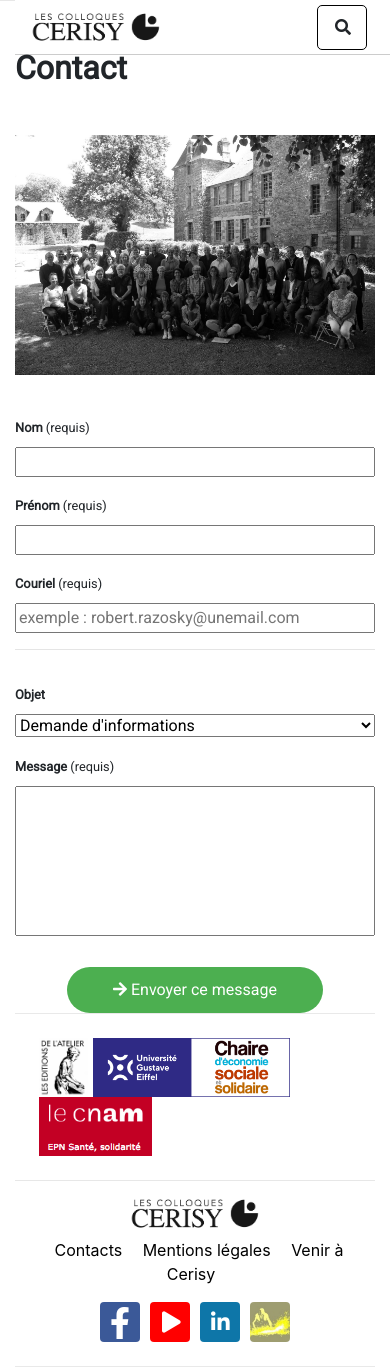
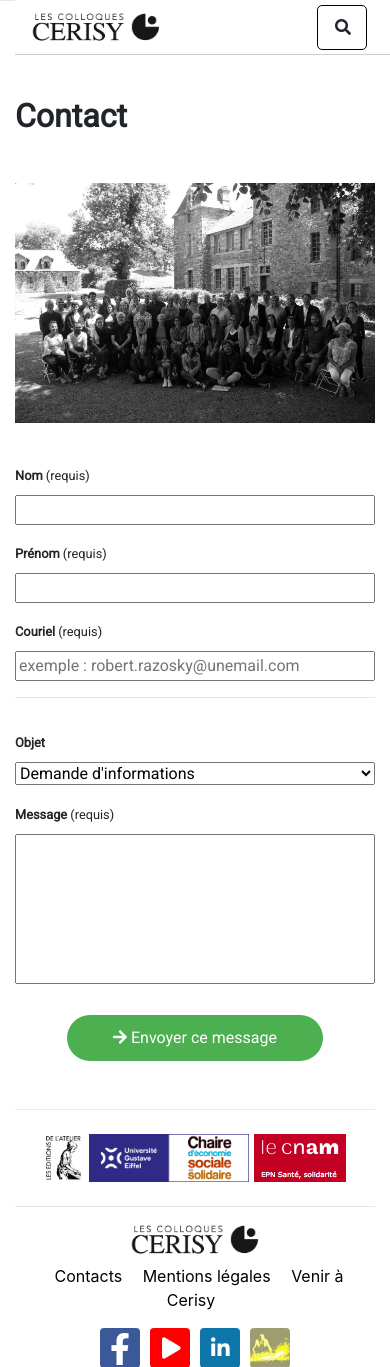
Before and after one commit to Aiiishaaa/Colloques, a CodeIgniter app: page /database/index.php/maincontroller/contact in a window 390 px wide. Shown: the top 1367 px of the page. Run offline with CodeIgniter, Linux system fonts and the light colour scheme; data comes from the database, SQL or seed files in the repository; data that the repository does not hold is empty; some libraries are stand-ins or nearby versions.

Commit message:
corrections logos

```diff
--- a/application/views/contact.php
+++ b/application/views/contact.php
@@ -1,5 +1,5 @@
 
-	<div class="container">
+	<div class="container my-5">
 		<div class="row">
 			<div class="col-12" id="contact">
 				<h1>Contact</h1>
--- a/resources/css/style.css
+++ b/resources/css/style.css
@@ -102,7 +102,7 @@ header {
   width: 130px;
 }
 .logo-footer {
-	height: 80px;
+	height: 77px;
 }
 @media screen and (max-width: 576px){
   /* ==========
@@ -141,4 +141,8 @@ header {
      height: 59px;
  }
 
+.logo-footer {
+	height: 3em;
 }
+
+}
```
